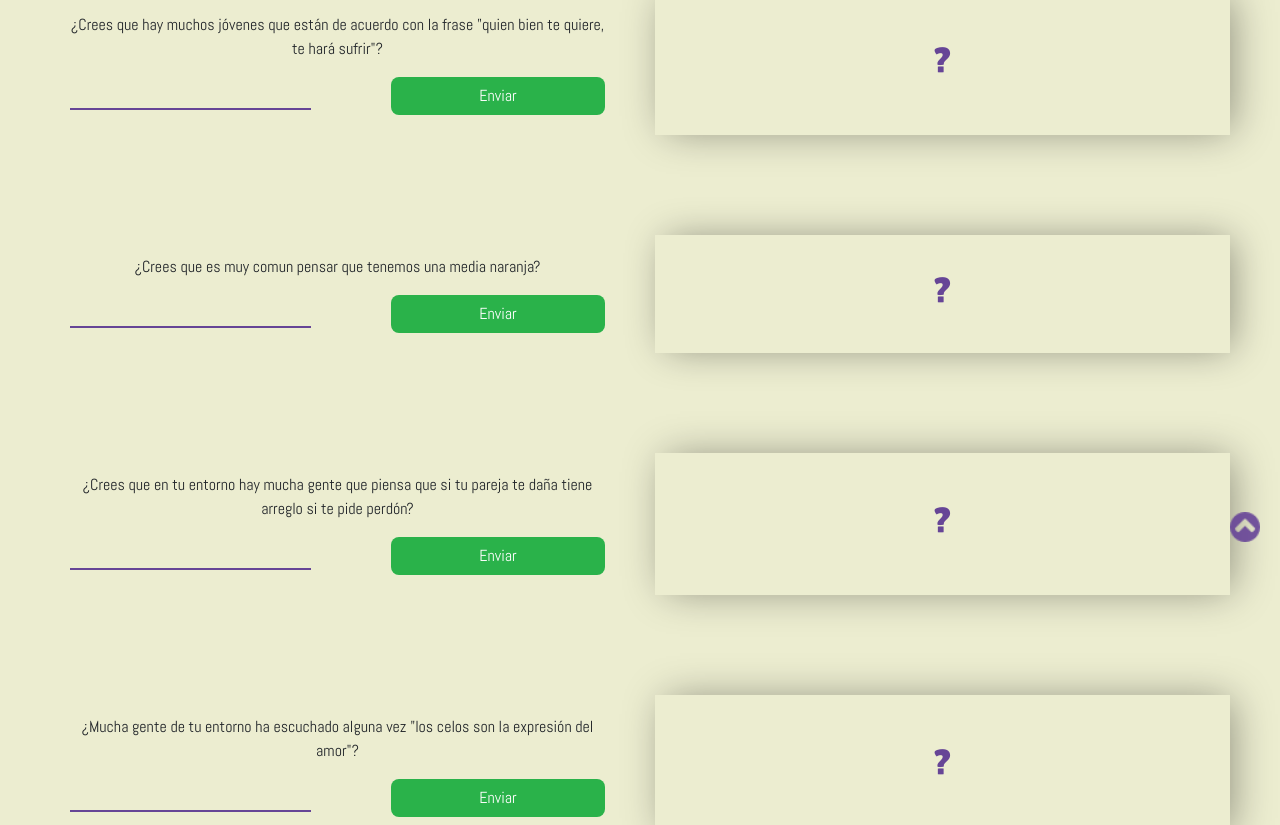
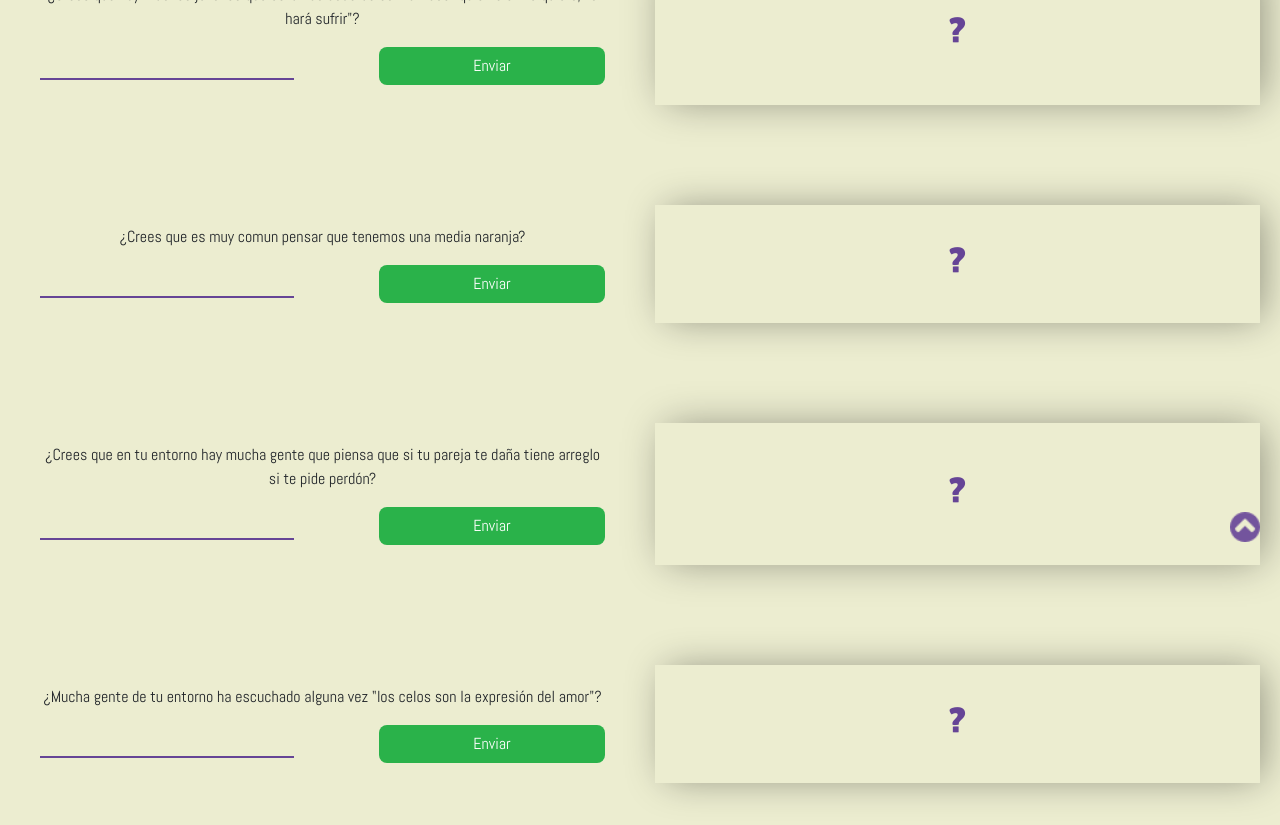
Before and after one commit to MoniAguado/clarke-s3-federici, a website: page statistics.html in a window 1280 px wide. Shown: the part 238-1063 px from the top of the page. Drawn offline with Linux system fonts and the light colour scheme.

Commit message:
padding general statistics and tips

```diff
--- a/scss/pages/_statistics.scss
+++ b/scss/pages/_statistics.scss
@@ -1,7 +1,6 @@
 
 .page-statistics{
 	background-color: #ecedd0;
-	padding: 30px;
 }
 
 .section--statistics{
--- a/scss/pages/_survey.scss
+++ b/scss/pages/_survey.scss
@@ -2,6 +2,7 @@
 	padding-top: 100px;
 	padding-left: 20px;
 	padding-right: 20px;
+	width: 100%;
 }
 
 .bloque-survey {
--- a/scss/pages/_tips.scss
+++ b/scss/pages/_tips.scss
@@ -7,9 +7,6 @@
 .page-tips{
 	background-color: #ecedd0;
 }
-// .tips {
-// 	padding: 30px;
-// }
 
 .image--tips{
 	max-width: 99%;
```
Also changed, not shown: style/style.css.
